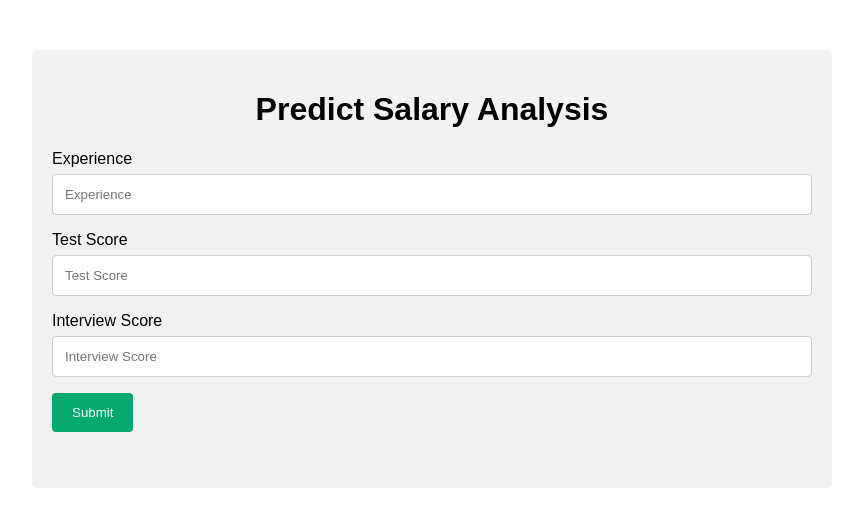
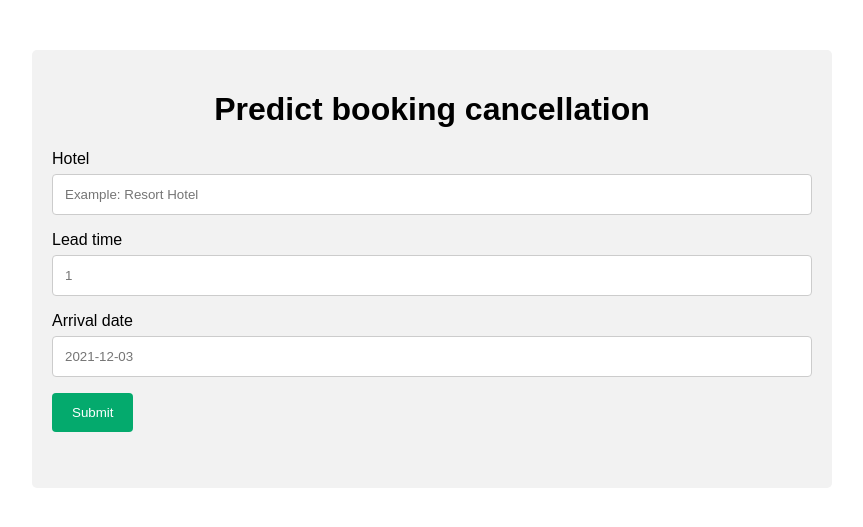
Before and after one commit to aleksmn/MachineLearningFlaskAPI, a Flask app: page / in a window 1280 px wide. Shown: the top 527 px of the page, without its empty margins (208-1071 px from the left). Run offline with Flask 2, Linux system fonts and the light colour scheme; parts of the project's set-up code (start-up, migrations or seed data) failed here and were passed over.

Commit message:
add home template for future

```diff
--- a/templates/index.html
+++ b/templates/index.html
@@ -14,21 +14,21 @@
 
 <body>
  <div class="container">
-	<h1>Predict Salary Analysis</h1>
+	<h1>Predict booking cancellation</h1>
 
      <!-- Main Input For Receiving Query to our ML -->
+
     <form action="{{ url_for('predict')}}"method="post">
-      <label for="fname">Experience</label>
-    	<input type="text" name="experience" placeholder="Experience" required="required" />
+      <label for="fname">Hotel</label>
+    	<input type="text" name="experience" placeholder="Example: Resort Hotel" required="required" />
 
-      <label for="fname">Test Score</label>
-      <input type="text" name="test_score" placeholder="Test Score" required="required" />
+      <label for="fname">Lead time</label>
+      <input type="text" name="test_score" placeholder="1" required="required" />
 
-      <label for="fname">Interview Score</label>
-      <input type="text" name="interview_score" placeholder="Interview Score" required="required" />
+      <label for="fname">Arrival date</label>
+      <input type="text" name="interview_score" placeholder="2021-12-03" required="required" />
 
       <input type="submit" value="Submit">
-        <!-- <button type="submit" class="btn btn-primary btn-block btn-large">Predict</button> -->
     </form>
 
    <br>
```
